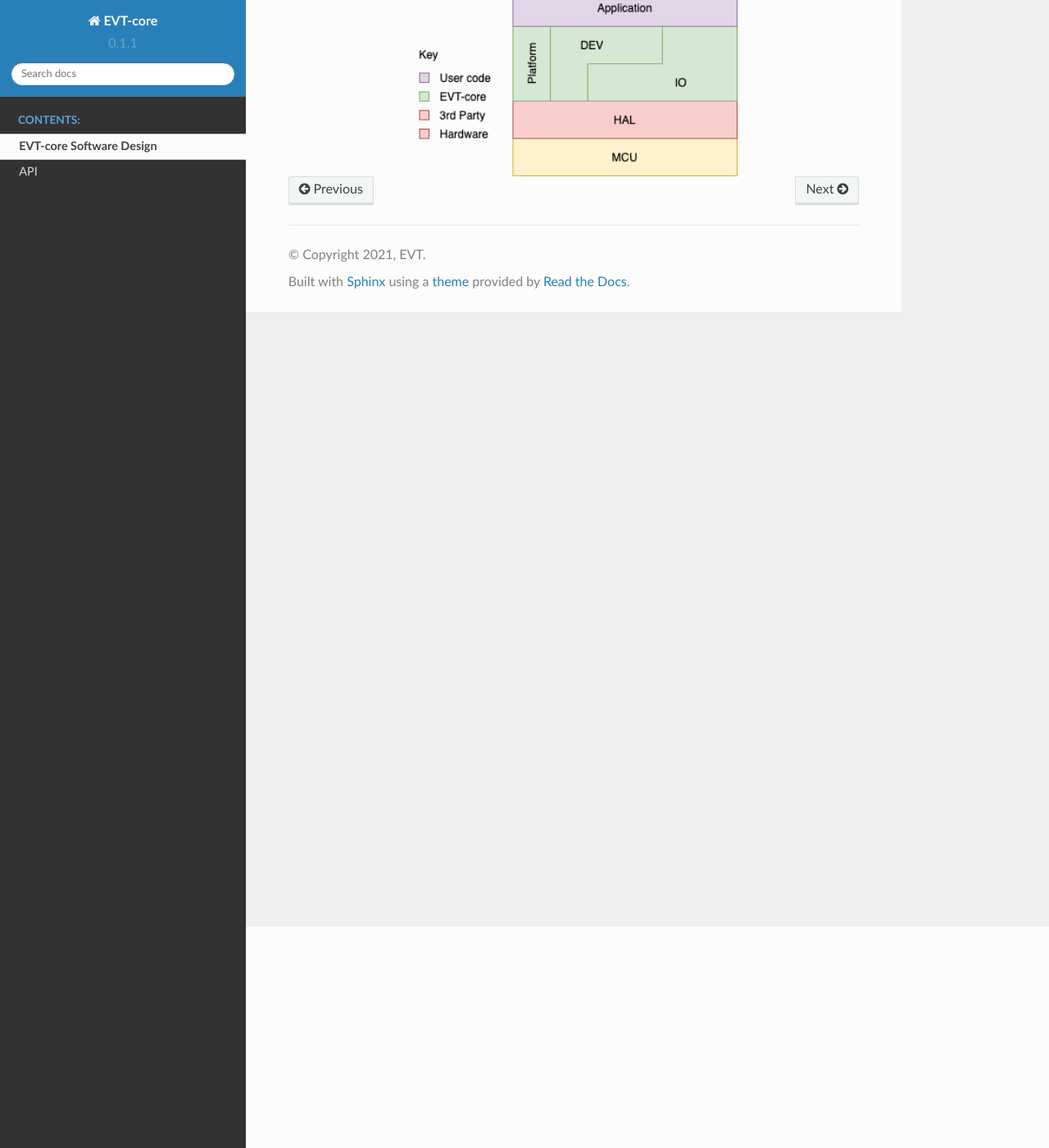
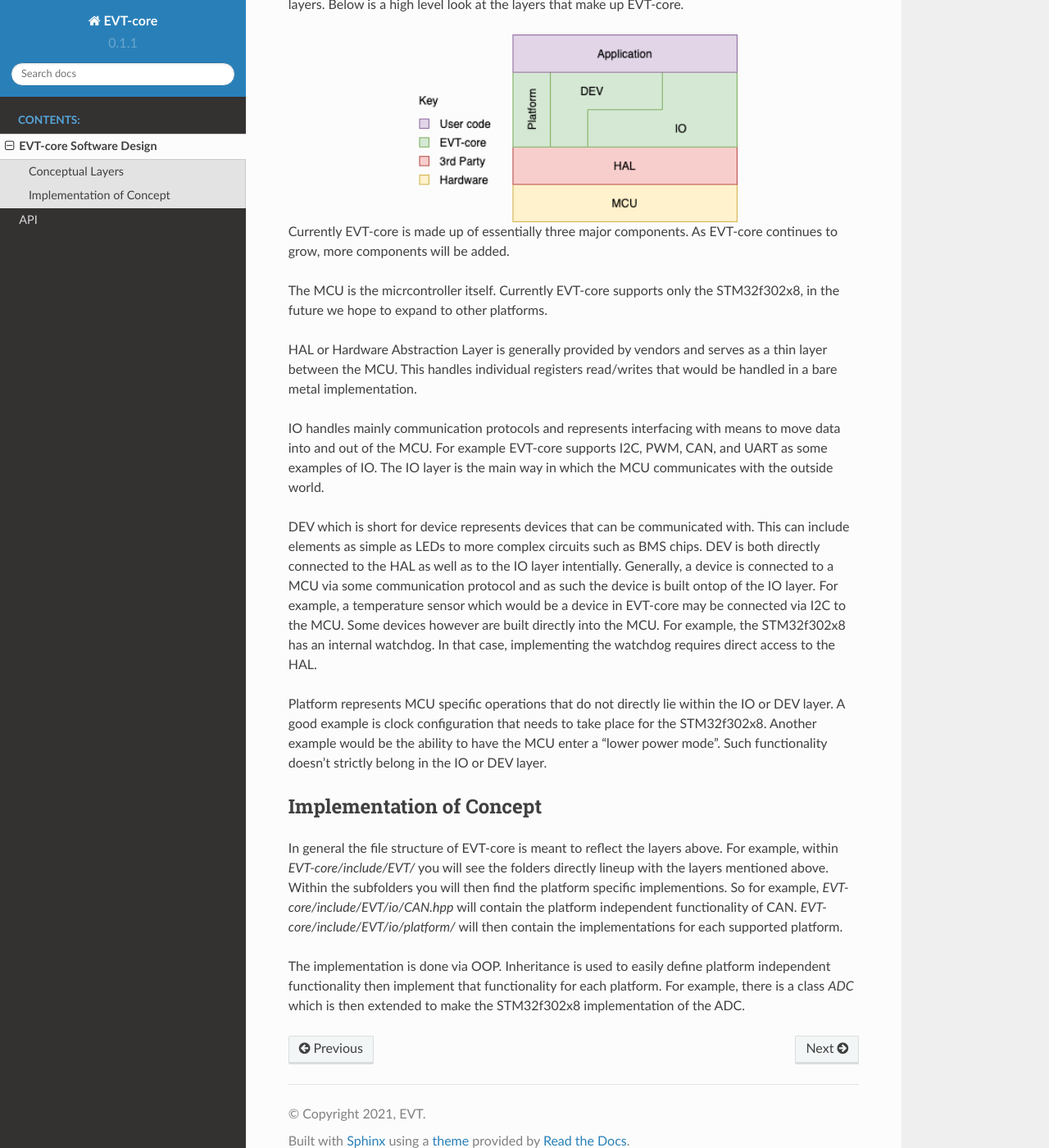
Before and after one commit to RIT-EVT/EVT-core, a Sphinx documentation site: the page built from docs/source/design/index.rst, in a window 1280 px wide and 1400 px high, scrolled down 270 px. Shown: the whole window at 82% size. Built offline with Sphinx 7.4.7 and the Read the Docs theme 2.0.0, drawn with Linux system fonts in a browser that asks for light colours.

Commit message:
Add explaination of EVT-core layers

```diff
--- a/docs/source/design/index.rst
+++ b/docs/source/design/index.rst
@@ -1,6 +1,9 @@
 ========================
 EVT-core Software Design
 ========================
+
+Conceptual Layers
+=================
 
 EVT-core is designed around balance between allowing high level software
 development while also giving access to lower level functionality. To help
@@ -11,3 +14,53 @@
 .. image:: ../_static/images/evt_core_layers.png
    :width: 400
    :align: center
+
+
+Currently EVT-core is made up of essentially three major components. As
+EVT-core continues to grow, more components will be added.
+
+The MCU is the micrcontroller itself. Currently EVT-core supports only the
+STM32f302x8, in the future we hope to expand to other platforms.
+
+HAL or Hardware Abstraction Layer is generally provided by vendors and
+serves as a thin layer between the MCU. This handles individual registers
+read/writes that would be handled in a bare metal implementation.
+
+
+IO handles mainly communication protocols and represents interfacing with
+means to move data into and out of the MCU. For example EVT-core supports
+I2C, PWM, CAN, and UART as some examples of IO. The IO layer is the main
+way in which the MCU communicates with the outside world.
+
+DEV which is short for device represents devices that can be communicated with.
+This can include elements as simple as LEDs to more complex circuits such as
+BMS chips. DEV is both directly connected to the HAL as well as to the IO
+layer intentially. Generally, a device is connected to a MCU via some
+communication protocol and as such the device is built ontop of the IO layer.
+For example, a temperature sensor which would be a device in EVT-core may
+be connected via I2C to the MCU. Some devices however are built directly into
+the MCU. For example, the STM32f302x8 has an internal watchdog. In that case,
+implementing the watchdog requires direct access to the HAL.
+
+Platform represents MCU specific operations that do not directly lie within
+the IO or DEV layer. A good example is clock configuration that needs to
+take place for the STM32f302x8. Another example would be the ability to
+have the MCU enter a "lower power mode". Such functionality doesn't strictly
+belong in the IO or DEV layer.
+
+
+Implementation of Concept
+=========================
+
+In general the file structure of EVT-core is meant to reflect the layers
+above. For example, within `EVT-core/include/EVT/` you will see the
+folders directly lineup with the layers mentioned above. Within the subfolders
+you will then find the platform specific implementions. So for example,
+`EVT-core/include/EVT/io/CAN.hpp` will contain the platform independent
+functionality of CAN. `EVT-core/include/EVT/io/platform/` will then contain
+the implementations for each supported platform.
+
+The implementation is done via OOP. Inheritance is used to easily define
+platform independent functionality then implement that functionality for
+each platform. For example, there is a class `ADC` which is then extended
+to make the STM32f302x8 implementation of the ADC.
```
Also changed, not shown: docs/source/_static/images/evt_core_layers.png, 2 other files.
